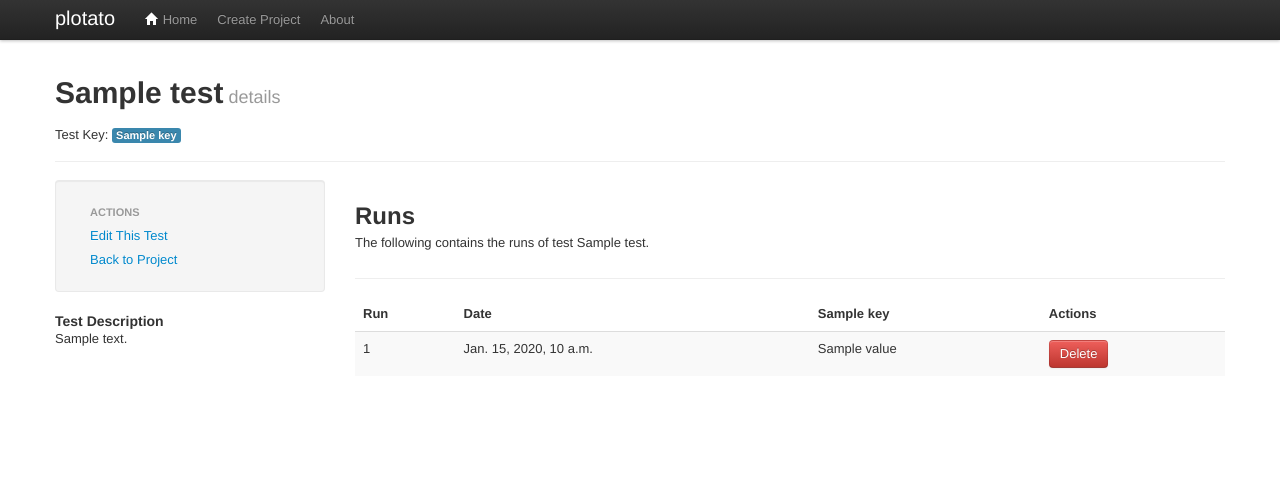
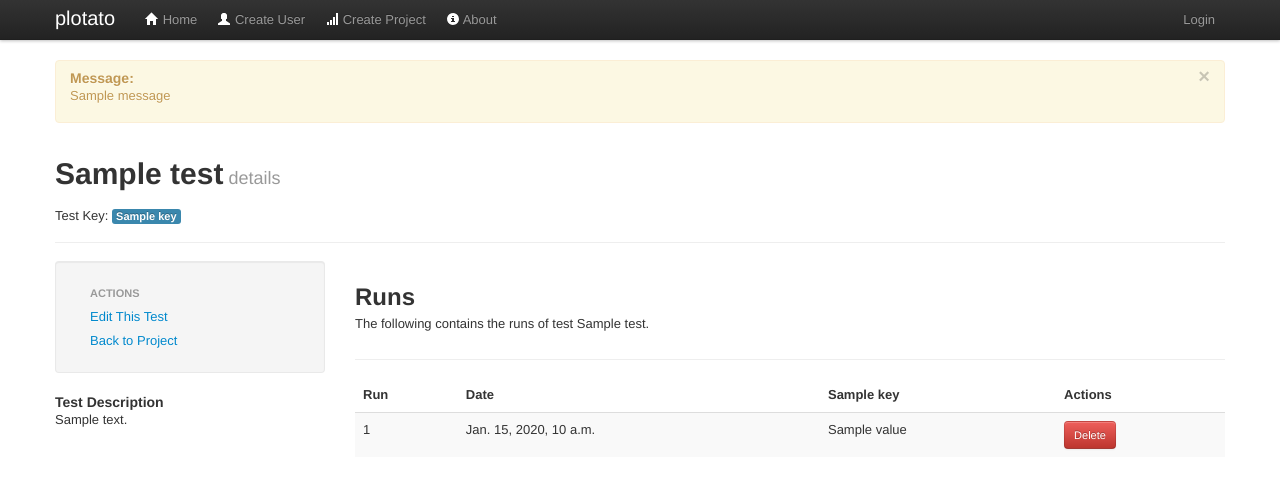
Before and after one commit to jpihl/plotato, a Django app: template projects/templates/test_details.html in a window 1280 px wide. Shown: the top 489 px of the page. Run offline with Django 3.2, Linux system fonts and the light colour scheme; the template is opened without the code that fills it: most values are stand-ins (such as "Sample title", 1, 10 or a date in 2020); one stand-in notice (Sample message) is shown; some libraries are stand-ins or nearby versions.

Commit message:
added inital work on the user management..

```diff
--- a/projects/templates/test_details.html
+++ b/projects/templates/test_details.html
@@ -58,7 +58,7 @@
                                             {% for value in run.data.values%}
                                                 <td>{{value}}</td>
                                             {%endfor%}
-                                            <td><a class="btn btn-danger" href="/run/delete/{{run.key}}">Delete</a></td>
+                                            <td><a class="btn btn-small btn-danger" href="/run/delete/{{run.key}}">Delete</a></td>
                                         </tr>
                                     {%endfor%}
                                 </tbody>
--- a/projects/urls.py
+++ b/projects/urls.py
@@ -10,10 +10,10 @@ rest_api.register(RunResource())
 
 urlpatterns = patterns('projects',
 	url(r'^$',                                                                                            'views.home'),
-    url(r'^about/$',                                                                                      'views.about'),
+    url(r'^about$',                                                                                       'views.about'),
 
-    url(r'^user/login/$',                                                                                 'views.log_in'),
-    url(r'^user/logout/$',                                                                                'views.log_out'),
+    url(r'^user/login$',                                                                                  'views.log_in'),
+    url(r'^user/logout$',                                                                                 'views.log_out'),
     url(r'^user/create/$',                                                                                'views.create_user'),
     url(r'^user/edit/$',                                                                                  'views.edit_user'),
     url(r'^user/details/$',                                                                               'views.details_user'),
--- a/templates/base.html
+++ b/templates/base.html
@@ -30,15 +30,44 @@
           <a class="brand" href="/">plotato</a>
           <div class="nav-collapse">
             <ul class="nav">
-              <li class="{% active request "^/$" %}"><a href="/"><i class="icon-home icon-white"></i> Home</a></li>
-              <li class="{% active request "^/project/create$" %}"><a href="/project/create">Create Project</a></li>
-              <li class="{% active request "^/about/$" %}"><a href="/about">About</a></li>
+              <li class="{% active request "^/$" %}">              <a href="/">              <i class="icon-home icon-white"></i> Home</a>      </li>
+              <li class="{% active request "^/user/create/$" %}">  <a href="/user/create/">  <i class="icon-user icon-white"></i> Create User</a></li>
+              <li class="{% active request "^/project/create$" %}"><a href="/project/create"><i class="icon-signal icon-white"></i> Create Project</a></li>
+              <li class="{% active request "^/about$" %}">         <a href="/about">         <i class="icon-info-sign icon-white"></i> About</a></li>
             </ul>
+            {% if user.is_anonymous %}
+            <ul class="nav pull-right">
+                <li class="dropdown">
+                  <a href="#" class="dropdown-toggle" data-toggle="dropdown">Login</b></a>
+                  <ul class="dropdown-menu">
+                    <form class="well" action="/user/login" method="post">
+                      {% csrf_token %}
+                      <legend>Login:</legend>
+                      <input id="id_username" name="username" type="text" class="span3" placeholder="Username…">
+                      <input id="id_password" name="password" type="password" class="span3" placeholder="Password…">
+                      <button type="submit" class="btn btn-small">Submit</button>
+                    </form>
+                  </ul>
+                </li>
+            </ul>
+            {% else %}
+              <p class="navbar-text pull-right">You are logged in as {{user.username}} - <a href="/user/logout">Log out</a></p>
+            {% endif %}
           </div><!-- /.nav-collapse -->
+
         </div><!-- /.container -->
       </div><!-- /.navbar-inner -->
     </div><!-- /.navbar -->
     <div class="container">
+      {% if messages %}
+        {% for message in messages %}
+          <div class="alert {%if message.tags %}{{ message.tags }}{%endif%} fade in">
+            <a class="close" data-dismiss="alert" href="#">×</a>
+            <h4 class="alert-heading">Message:</h4>
+            <p>{{ message }}</p>
+          </div>
+        {% endfor %}
+      {% endif %}
       {% block content %} {% endblock %}
     </div>
 
@@ -47,6 +76,10 @@
     {% block scripts %}{% endblock %}
     <script src="https://ajax.googleapis.com/ajax/libs/jquery/1.7.1/jquery.min.js"></script>
     <script src="/static/bootstrap/js/bootstrap.min.js"></script>
-
+    <script>
+      $('.dropdown-menu').find('form').click(function (e) {
+        e.stopPropagation();
+      });
+    </script>
   </body>
 </html>
--- a/templates/index.html
+++ b/templates/index.html
@@ -1,7 +1,6 @@
 {% extends "base.html" %}
 
 {% block content %}
-
 <div class="hero-unit">
 <h1>Welcome to plotato!</h1>
         <p>This web appliction is designed to present the results using user designed plots. The plots are generated using mathplot lib. This site also provides a RESTapi which can be used for uploading results.</p>
```
Also changed, not shown: plots/views.py (+6 -2 lines), projects/forms.py (+17 -1 lines), projects/views.py (+9 -7 lines), settings.py (+13 -0 lines).
